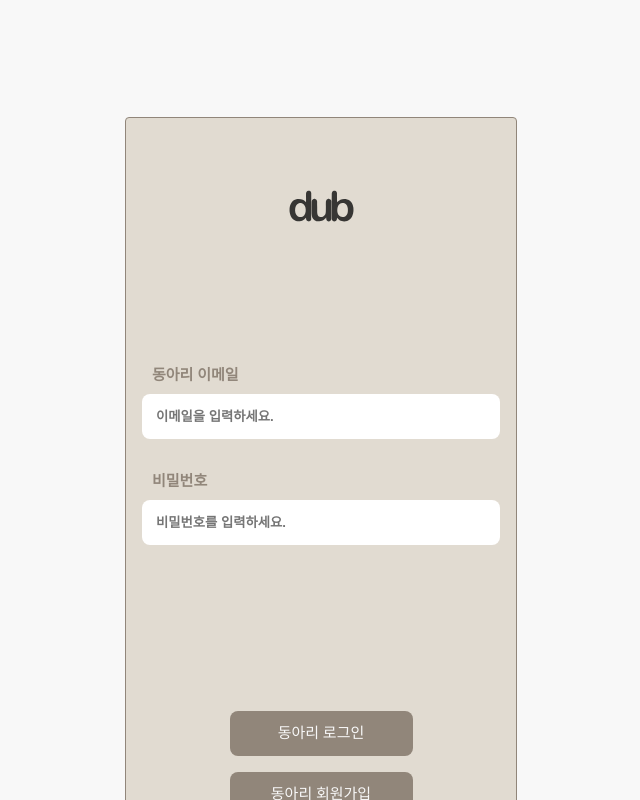
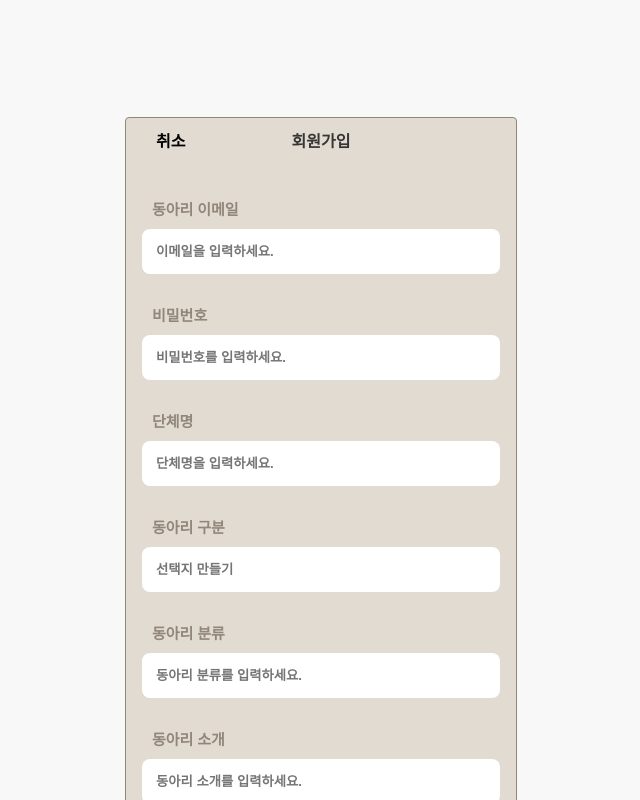
Before and after one commit to Likelion-Kwangwoon/dub_club_wanted, a React (Create React App) app in the folder dub/: page /signin/clubSignup in a window 1280 px wide. Shown: the top 800 px of the page, without its empty margins (639-1279 px from the left). Built offline with nearby package versions, Linux system fonts and the light colour scheme; a web font is replaced by a local one.

Commit message:
design: ClubSinup

```diff
--- a/dub/src/components/signinComponent/ClubSignin/index.jsx
+++ b/dub/src/components/signinComponent/ClubSignin/index.jsx
@@ -6,6 +6,7 @@ import { useForm } from 'react-hook-form';
 import { useNavigate } from 'react-router-dom';
 import { useDispatch } from 'react-redux';
 import { logIn } from '../../../redux/store';
+
 function ClubSignin () {
   const { register, handleSubmit } = useForm();
   const dispatch = useDispatch();
--- a/dub/src/components/signinComponent/ClubSingnup/index.jsx
+++ b/dub/src/components/signinComponent/ClubSingnup/index.jsx
@@ -3,20 +3,17 @@ import * as S from './style';
 import dubLogo from '../../../assets/logo_dub.svg';
 import { signin } from '../../../api/api';
 import { useForm } from 'react-hook-form';
+import * as yup from 'yup';
+import { yupResolver } from '@hookform/resolvers/yup';
 import { useNavigate } from 'react-router-dom';
-import { useDispatch } from 'react-redux';
 import { logIn } from '../../../redux/store';
-
 function ClubSignup () {
-  const { register, handleSubmit } = useForm();
-  const dispatch = useDispatch();
   const navigate = useNavigate();
   const onSubmit = async(data) => {
     console.log(data);
     try{
       const res = await signin(data);
       if (res.code === 200) {
-        dispatch(logIn(res.data.result));
         navigate("/");
         alert("로그인 성공");
       }
@@ -28,13 +25,55 @@ function ClubSignup () {
       console.error(error);
     }
   }
-  const gotoSignup = () => {
-    navigate("/signin/clubSignup");
+  const gotoSignin = () => {
+    navigate("/signin/clubSignin");
   }
+  const formSchema = yup.object().shape({
+    email: yup
+      .string()
+      .required('이메일을 입력해주세요')
+      .email('이메일 형식이 아닙니다.'),
+    password: yup
+      .string()
+      .required('영문, 숫자포함 8자리를 입력해주세요.')
+      .min(8, '최소 8자 이상 가능합니다')
+      .max(15, '최대 15자 까지만 가능합니다')
+      .matches(
+        /^(?=.*[A-Za-z])(?=.*\d)[A-Za-z\d]{8,15}$/,
+        '영문 숫자포함 8자리를 입력해주세요.'
+      ),
+    passwordConfirm: yup
+      .string()
+      .oneOf([yup.ref('password')], '비밀번호가 다릅니다.'),
+    groupName: yup
+      .string()
+      .required('동아리 분류를 선택해주세요.'),
+    name: yup
+        .string()
+        .required('이름을 입력해주세요.'),
+    category: yup
+        .string()
+        .required('동아리 분류를 입력해주세요.'),
+    introduction: yup
+        .string()
+        .required('내용을 입력해주세요.'),
+  });
+  const {
+    register,
+    handleSubmit,
+    formState: { errors },
+  } = useForm({
+    mode: 'onBlur',
+    resolver: yupResolver(formSchema),
+  });
+
   return(
-    <S.ClubSigninWrapper>
-      <S.TitleLogo src={dubLogo} alt="" />
-      <S.SigninForm onSubmit={handleSubmit(onSubmit)} id='signin'>
+    <S.ClubSignupWrapper>
+      <S.HeadDiv>
+        <S.CancelBtn>취소</S.CancelBtn>
+        <S.TitleText>회원가입</S.TitleText>
+      </S.HeadDiv>
+      <S.SignupForm onSubmit={handleSubmit(onSubmit)} id='signin'>
         <S.InputDIV>
           <S.InputLabel htmlFor='email'>
             <span>동아리 이메일</span>
@@ -54,14 +93,51 @@ function ClubSignup () {
           placeholder="비밀번호를 입력하세요."
           {...register('password')}/>
         </S.InputDIV>
-      </S.SigninForm>
-      <S.ClubSigninButton type="submit" id='signin' onClick={handleSubmit(onSubmit)}>
-          <p>동아리 로그인</p>
-        </S.ClubSigninButton>
-      <S.ClubSigninButton onClick={gotoSignup}>
-        <p>동아리 회원가입</p>
-      </S.ClubSigninButton>
-    </S.ClubSigninWrapper>
+        <S.InputDIV>
+          <S.InputLabel htmlFor='name'>
+              <span>단체명</span>
+          </S.InputLabel>
+          <S.InputSpace
+          id="name"
+          type="name"
+          placeholder="단체명을 입력하세요."
+          {...register('name')}/>
+        </S.InputDIV>
+        <S.InputDIV>
+          <S.InputLabel htmlFor='groupName'>
+              <span>동아리 구분</span>
+          </S.InputLabel>
+          <S.InputSpace
+          id="groupName"
+          type="groupName"
+          placeholder="선택지 만들기"
+          {...register('groupName')}/>
+        </S.InputDIV>
+        <S.InputDIV>
+          <S.InputLabel htmlFor='category'>
+              <span>동아리 분류</span>
+          </S.InputLabel>
+          <S.InputSpace
+          id="category"
+          type="category"
+          placeholder="동아리 분류를 입력하세요."
+          {...register('category')}/>
+        </S.InputDIV>
+        <S.InputDIV>
+          <S.InputLabel htmlFor='introduction'>
+              <span>동아리 소개</span>
+          </S.InputLabel>
+          <S.InputSpace
+          id="introduction"
+          type="introduction"
+          placeholder="동아리 소개를 입력하세요."
+          {...register('introduction')}/>
+        </S.InputDIV>
+      </S.SignupForm>
+      <S.ClubSignupButton type="submit" id='signup' onClick={handleSubmit(onSubmit)}>
+        <p>가입하기</p>
+      </S.ClubSignupButton>
+    </S.ClubSignupWrapper>
   )
 }
 
--- a/dub/src/components/signinComponent/ClubSingnup/style.js
+++ b/dub/src/components/signinComponent/ClubSingnup/style.js
@@ -1,20 +1,36 @@
 import styled from 'styled-components';
 
-export const ClubSigninWrapper = styled.div`
+export const ClubSignupWrapper = styled.div`
   display: flex;
   flex-direction: column;
   align-items: center;
   justify-content: center;
+  position: relative;
 `
-export const TitleLogo = styled.img`
-  width: 77px;
-  height: 54px;
-  flex-shrink: 0;
+export const HeadDiv = styled.div`
+  width: 100%;
+  height: 40px;
+  top: 0px;
+  position: absolute;
+`
+export const CancelBtn = styled.p`
+  text-align: center;
+  display: inline-block;
+  position: absolute;
+  left: 30px;
+  font-weight: 600;
+  transform: translateY(100%);
+`
+export const TitleText = styled.p`
+  font-size: 16px;
+  font-weight: 600;
   color:${(props) => props.theme.base.black};
-  margin-top: 61px;
+  position: absolute;
+  left: 50%;
+  transform: translate(-50%, 100%);
 `
-export const SigninForm = styled.form`
-  margin: 100px 0 130px 0;
+export const SignupForm = styled.form`
+  margin: 50px 0 30px 0;
 
 `
 export const InputDIV = styled.div`
@@ -49,8 +65,8 @@ export const InputSpace = styled.input`
     line-height: normal;
   }
 `
-export const ClubSigninButton = styled.div`
-  width: 183px;
+export const ClubSignupButton = styled.div`
+  width: 358px;
   height: 45px;
   border-radius: 8px;
   background: ${(props) => props.theme.base.brown};
```
